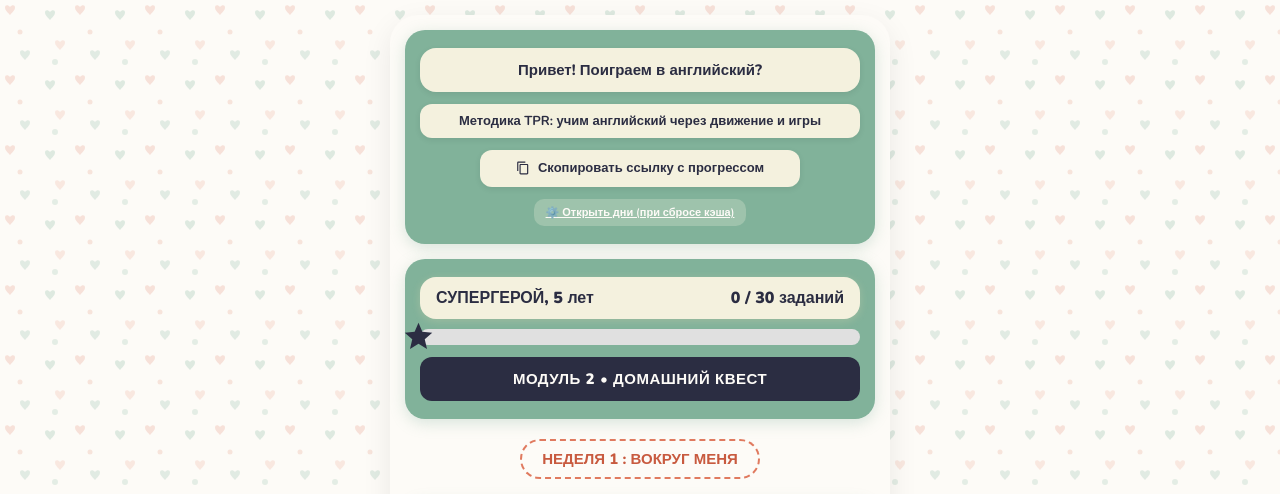
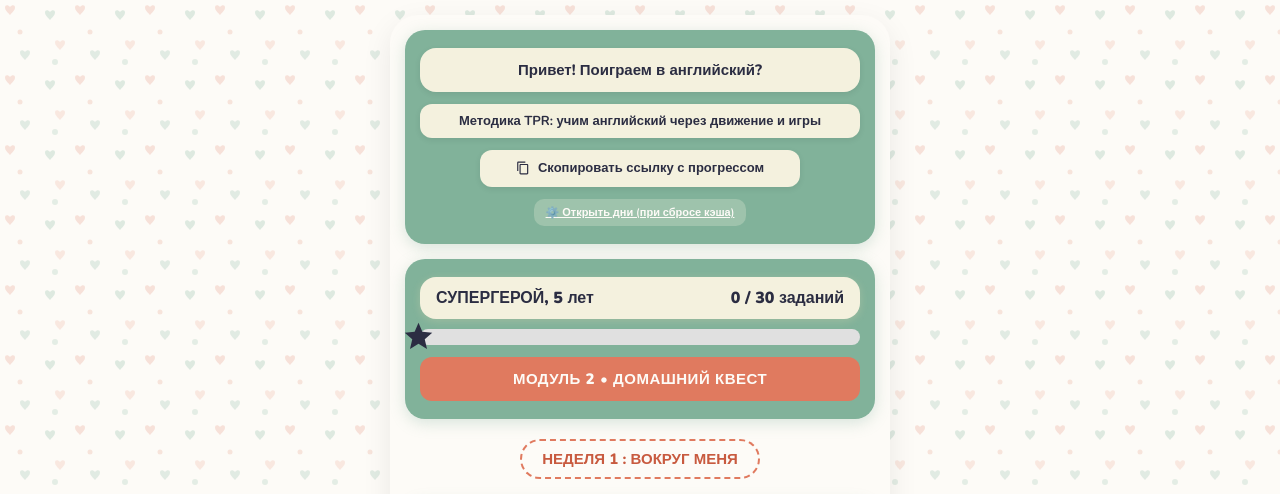
Before and after one commit to tatikhi/Module2, a plain HTML site: page index.html in a window 1280 px wide. Shown: the top 494 px of the page. Drawn offline with nearby package versions, Linux system fonts and the light colour scheme.

Commit message:
Update index.html

```diff
--- a/index.html
+++ b/index.html
@@ -260,9 +260,9 @@
             justify-content: center;
         }
 
-        /* ПЛАШКА МОДУЛЯ: ТЁМНО-СИНЯЯ (#2B2D42), ТЕКСТ СЛОНОВАЯ КОСТЬ (#FDFBF7) */
+        /* ПЛАШКА МОДУЛЯ: ТЕРРАКОТОВАЯ (#E07A5F) С ТЕКСТОМ ЦВЕТА СЛОНОВОЙ КОСТИ (#FDFBF7) */
         .marathon-banner {
-            background: var(--blue-banner);
+            background: var(--header-bg);
             color: #FDFBF7;
             font-weight: 900;
             font-size: 15px;
@@ -757,7 +757,7 @@
             </div>
         </div>
 
-        <!-- ПЛАШКА МОДУЛЯ: ТЁМНО-СИНЯЯ (#2B2D42) С ТЕКСТОМ ЦВЕТА СЛОНОВОЙ КОСТИ (#FDFBF7) -->
+        <!-- ПЛАШКА МОДУЛЯ: ТЕРРАКОТОВАЯ (#E07A5F) С ТЕКСТОМ ЦВЕТА СЛОНОВОЙ КОСТИ (#FDFBF7) -->
         <div class="marathon-banner">МОДУЛЬ 2 • ДОМАШНИЙ КВЕСТ</div>
     </div>
 
```
